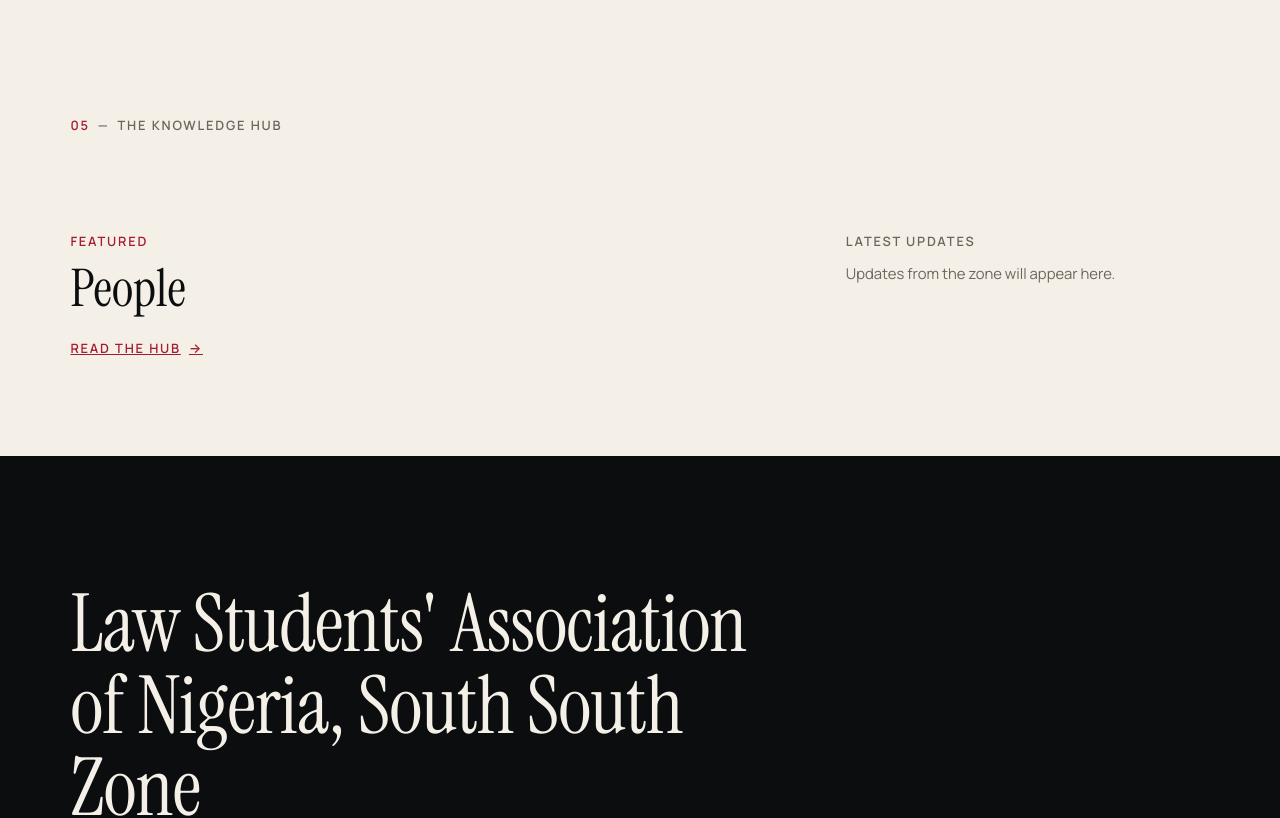
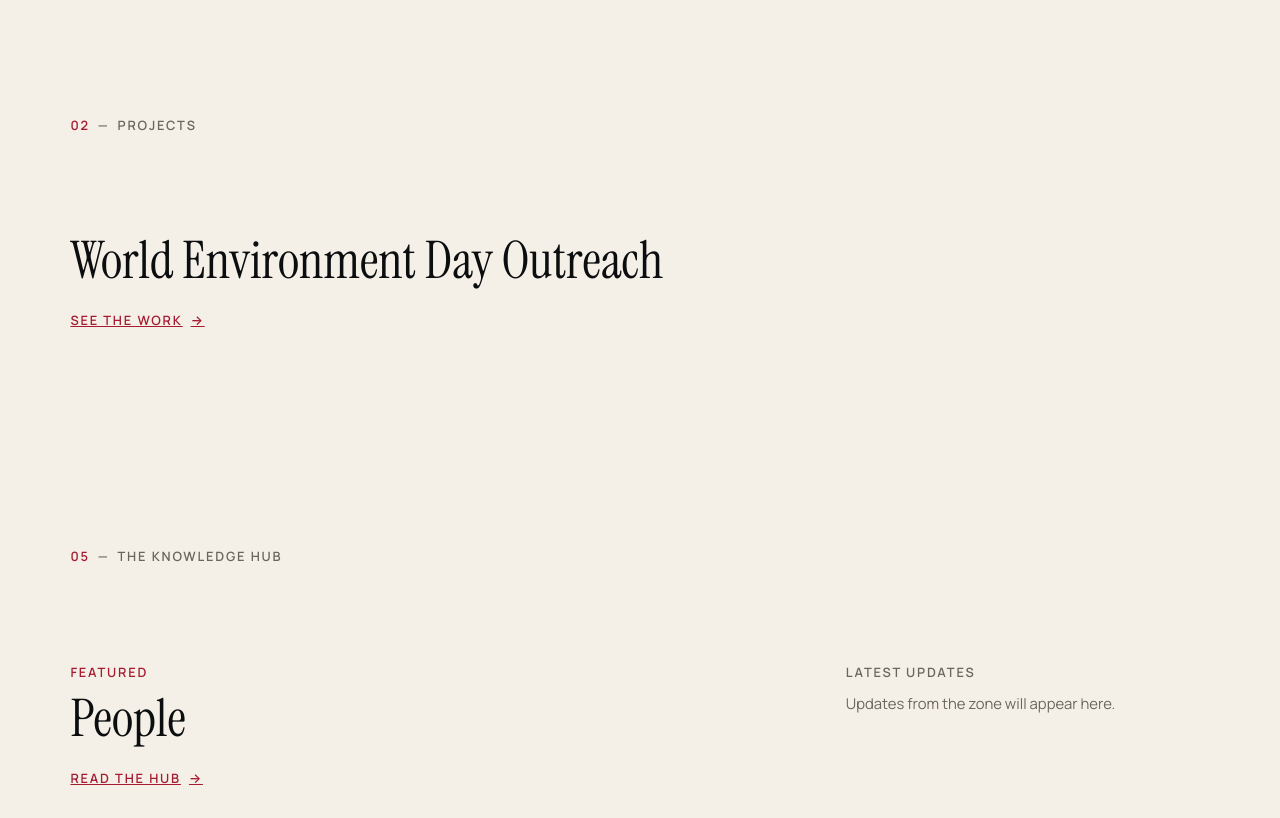
Before and after one commit to itztonydoubra-hash/SSZC, a Next.js app: page / in a window 1280 px wide. Shown: the part 3020-3838 px from the top of the page. Built offline with nearby package versions, Linux system fonts and the light colour scheme.

Commit message:
Projects: add World Environment Day Outreach 2026

```diff
--- a/content/data/projects.ts
+++ b/content/data/projects.ts
@@ -1,8 +1,27 @@
 /*
- * Projects & Initiatives content (design.md C5). PLACEHOLDER STATE — EMPTY.
- * No real projects supplied; we do not invent project names, dates, locations,
- * beneficiaries, results or imagery. Add real Project records when supplied.
+ * Projects & Initiatives content (design.md C5). CLIENT-SUPPLIED.
  */
 import type { Project } from "../types";
 
-export const projects: Project[] = [];
+export const projects: Project[] = [
+  {
+    slug: "world-environment-day-outreach-2026",
+    name: "World Environment Day Outreach",
+    purpose: "Impacting upcoming leaders by providing writing materials and toys while promoting environmental responsibility.",
+    description: "Held on 5 June by the Rivers State Director, in collaboration with the Campus Directors of Rivers State University and the University of Port Harcourt, this project focused on impacting the lives of upcoming leaders by providing them with essential writing materials and toys. The team also engaged the children in meaningful conversations about the importance of keeping the environment clean, healthy, and safe for future generations. The project was carried out in commemoration of World Environment Day, reinforcing the message that environmental responsibility begins with us and must be passed on to the next generation.",
+    location: "Rivers State",
+    date: "2026-06-05",
+    images: [
+      {
+        src: "/media/outreach/world-environment-day-outreach-01.jpeg.jpeg",
+        alt: "World Environment Day Outreach — Rivers State Director and Campus Directors engaging children with writing materials and toys",
+        ratio: "4 / 3",
+      },
+      {
+        src: "/media/outreach/world-environment-day-outreach-02.jpeg.jpeg",
+        alt: "World Environment Day Outreach — children engaged in conversations about environmental responsibility",
+        ratio: "4 / 3",
+      },
+    ],
+  },
+];
```
